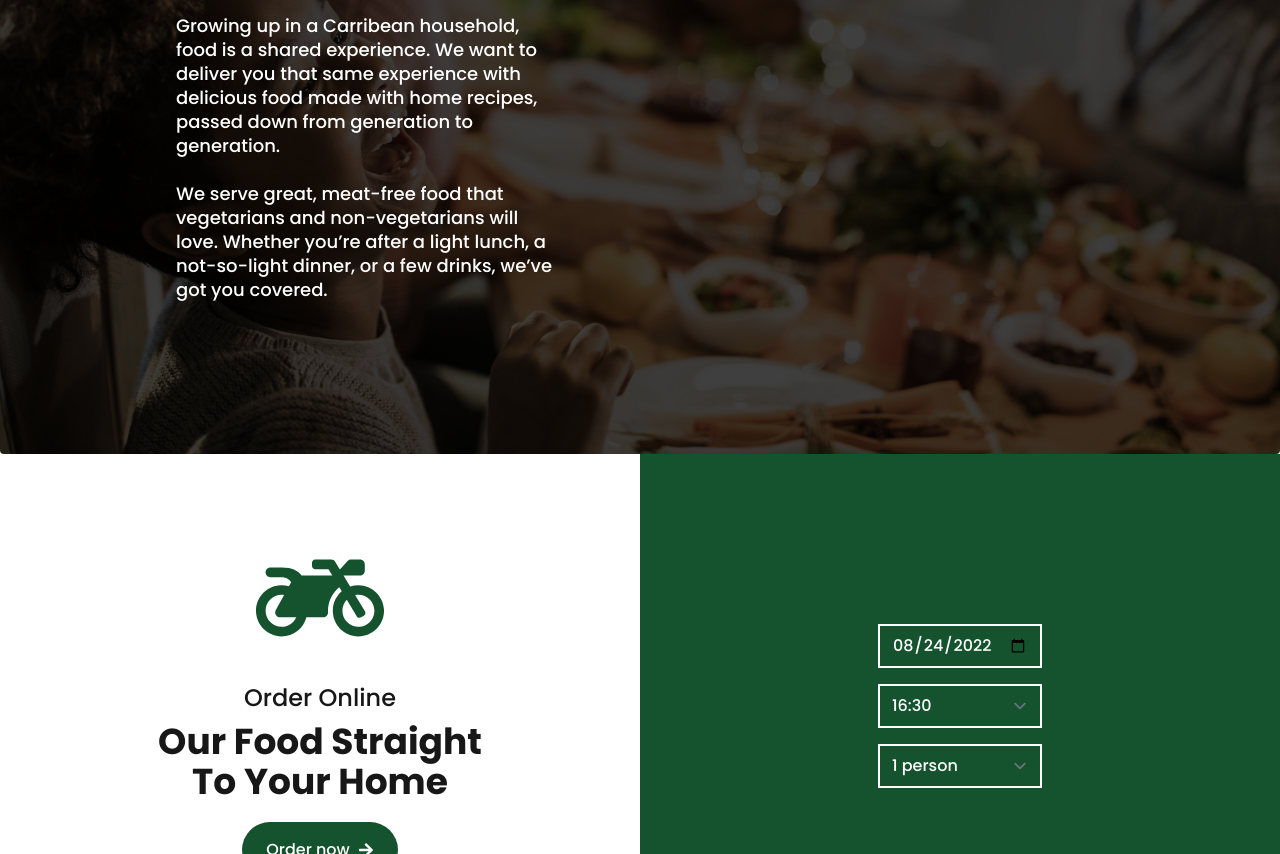
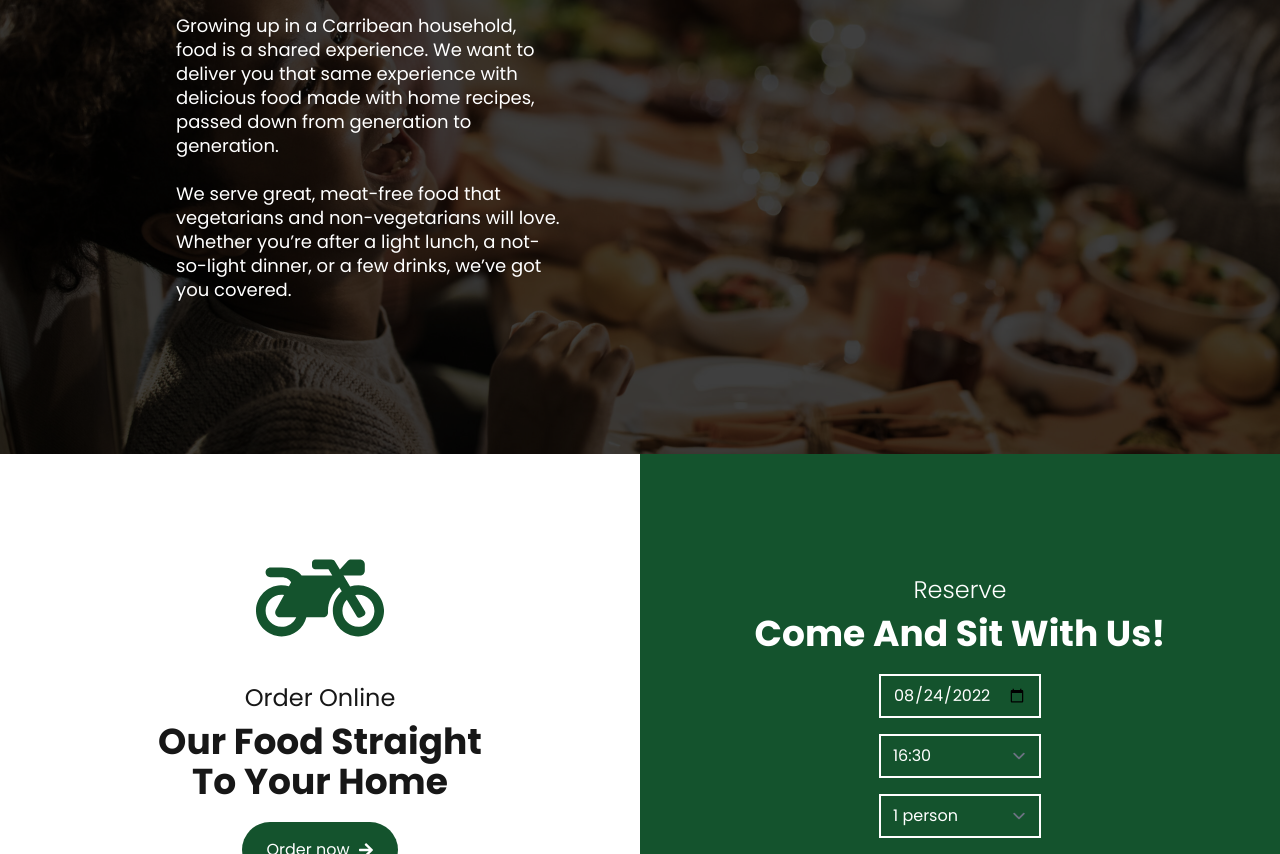
Before and after one commit to lofi-marz/restaurant-landing-page, a Next.js app: page / in a window 1280 px wide. Shown: the part 1786-2640 px from the top of the page. Built offline with nearby package versions, Linux system fonts and the light colour scheme.

Commit message:
Small tweaks

```diff
--- a/src/components/sections/About.tsx
+++ b/src/components/sections/About.tsx
@@ -11,12 +11,7 @@ export function About() {
                 initial={{ y: 0 }}
                 whileInView={{ y: 0 }}
                 transition={{ ease: 'easeInOut', duration: 10 }}>
-                <Image
-                    className="rounded shadow"
-                    src={familyDinner}
-                    layout="fill"
-                    objectFit="cover"
-                />
+                <Image src={familyDinner} layout="fill" objectFit="cover" />
             </motion.div>
             <div className="w-full justify-self-start px-4 lg:w-1/2 lg:px-20">
                 <h1 className="w-full pb-4 font-title text-4xl font-bold lg:text-6xl lg:leading-[4rem]">
--- a/src/components/sections/OrderOrReserve.tsx
+++ b/src/components/sections/OrderOrReserve.tsx
@@ -4,7 +4,7 @@ import { FaArrowRight, FaMotorcycle } from 'react-icons/fa';
 export function OrderOrReserve() {
     const today = new Date().toISOString().split('T')[0];
     return (
-        <section className="section relative flex grid w-full grid-rows-2  p-0 lg:grid-cols-2 lg:grid-rows-1">
+        <section className="section relative flex grid h-screen w-full grid-rows-2 p-0 lg:h-auto lg:grid-cols-2 lg:grid-rows-1">
             <div className="flex h-full w-full flex-col items-center justify-center gap-5 px-5 lg:p-20">
                 <FaMotorcycle className="text-9xl text-primary" />
                 <div className="flex w-full flex-col items-center justify-center gap-2">
@@ -18,7 +18,13 @@ export function OrderOrReserve() {
                     <FaArrowRight />
                 </button>
             </div>
-            <div className="flex h-full w-full flex-col items-center justify-center gap-5 bg-primary px-5 lg:p-20">
+            <div className="flex h-full w-full flex-col items-center justify-center gap-5 bg-primary px-5  lg:p-20">
+                <div className="flex w-full flex-col items-center justify-center gap-2 text-white">
+                    <div className="text-2xl font-light">Reserve</div>
+                    <div className="text-center text-4xl font-bold">
+                        Come And Sit With Us!
+                    </div>
+                </div>
                 <form className="flex flex-col gap-4">
                     <input
                         type="date"
--- a/src/styles/globals.css
+++ b/src/styles/globals.css
@@ -1,5 +1,5 @@
 @import url('https://fonts.googleapis.com/css2?family=Inter:wght@500;600;700&display=swap');
-@import url('https://fonts.googleapis.com/css2?family=Poppins:wght@500;600;700&display=swap');
+@import url('https://fonts.googleapis.com/css2?family=Poppins:wght@300;400;500;600;700&display=swap');
 @import url('https://fonts.googleapis.com/css2?family=Open+Sans:wght@300;400;500&display=swap');
 @import url('https://fonts.googleapis.com/css2?family=PT+Sans&display=swap');
 
```
